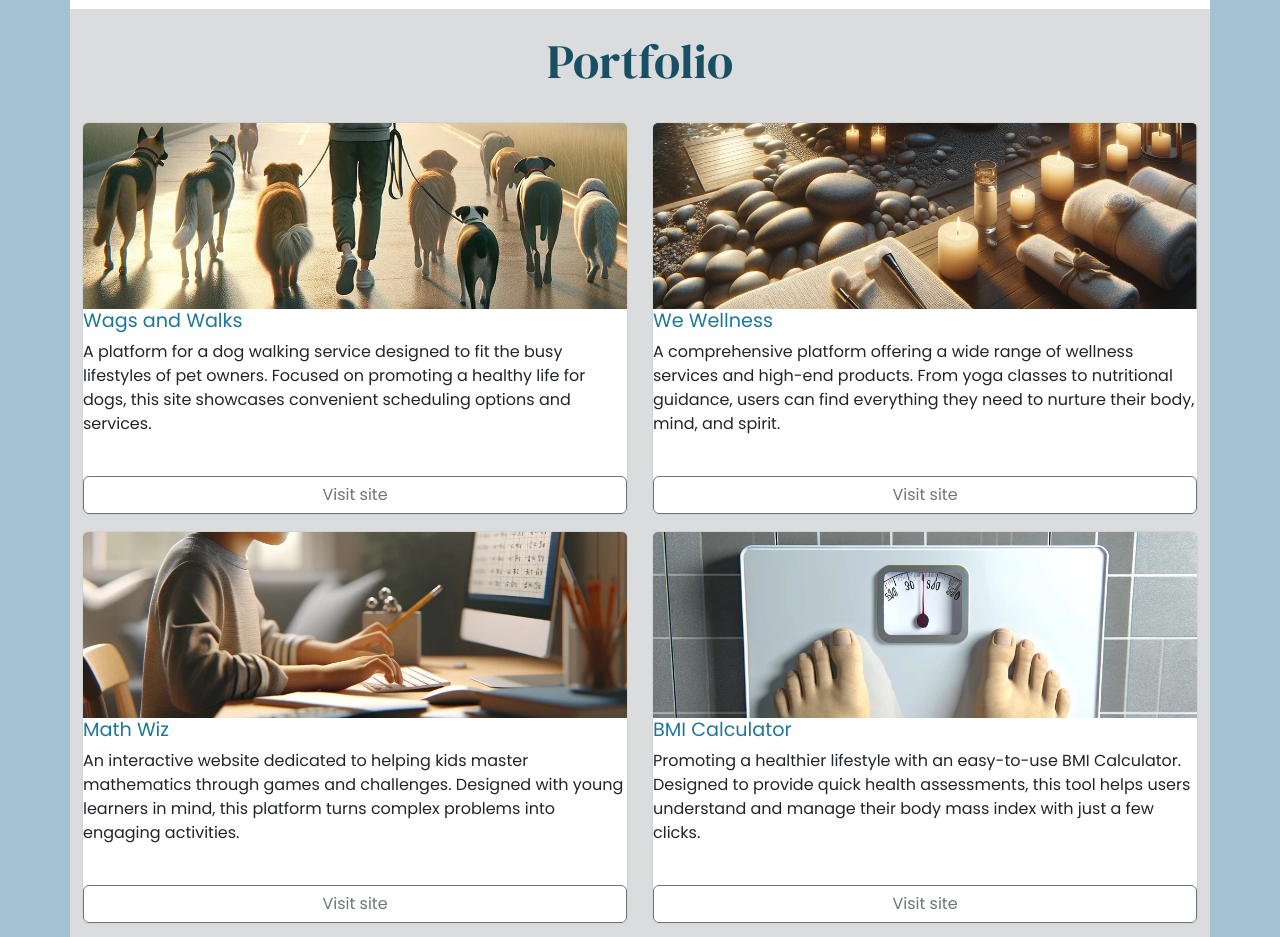
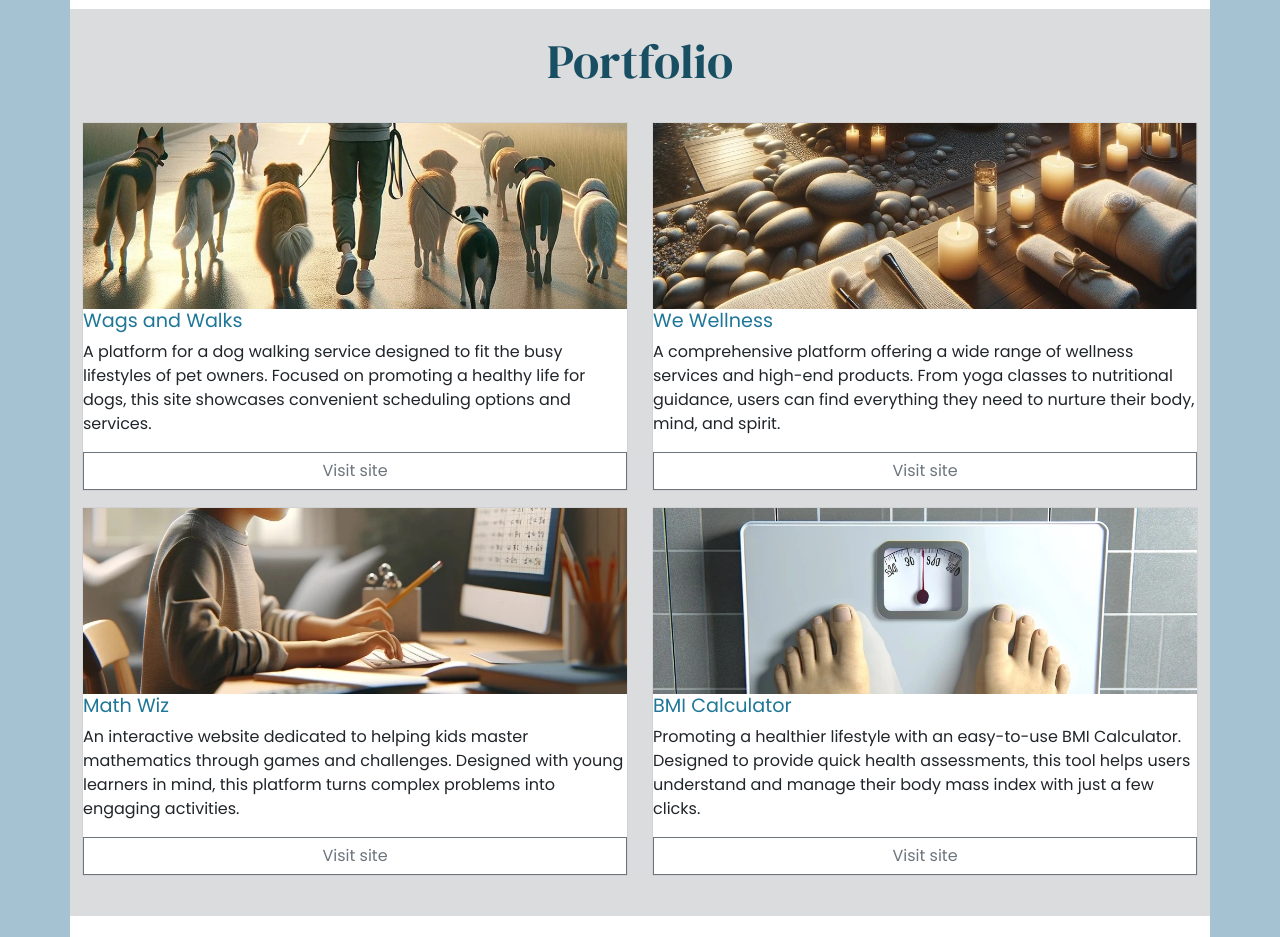
Before and after one commit to Mi-Py-1/Portfolio-for-mei-wong, a plain HTML site: page index.html in a window 1280 px wide. Shown: the part 1040-1977 px from the top of the page. Drawn offline with nearby package versions, Linux system fonts and the light colour scheme.

Commit message:
remove rounded corners

```diff
--- a/assets/css/style.css
+++ b/assets/css/style.css
@@ -18,6 +18,10 @@ h1,
 h2 {
     font-family: "DM Serif Display", serif;
     color: #184f63; /*dark blue*/
+}
+
+.sharp-corners, .sharp-corners * {
+    border-radius: 0;
 }
 
 /* About section */
@@ -63,9 +67,9 @@ h2 {
 /* Media Queries */
 
 /* Use Bootstrap breakpoint for XL screens */
-@media screen and (min-width:1200px)
-/* fixes all portfolio cars being too tall on xl screen */
-
-#portfolio .card-text {
+@media screen and (min-width:1200px) {
+/* fixes all portfolio cards being too tall on xl screen */
+    #portfolio .card-text {
     min-height: auto;
+    }
 }
--- a/index.html
+++ b/index.html
@@ -59,7 +59,7 @@
           </p>
           <!-- mb-5 gives extra margin spacing under lead text -->
           <p class="lead mb-5">Let's create something amazing together!</p>
-          <button type="button" class="btn btn-primary" data-bs-toggle="modal" data-bs-target="#exampleModal">
+          <button type="button" class="btn btn-primary sharp-corners" data-bs-toggle="modal" data-bs-target="#exampleModal" >
             Subscribe to my newsletter!
           </button>
 
@@ -113,7 +113,7 @@
         </div>
 
         <div class="col-12 col-md-6">
-          <div class="card mb-3">
+          <div class="card mb-3 sharp-corners">
             <img src="assets/images/wags-and-walks.webp" class="card-img-top"
             alt="A man walking several dogs early in the morning">
             <h3 class="card-title">Wags and Walks</h3>
@@ -123,7 +123,7 @@
         </div>
 
         <div class="col-12 col-md-6">
-          <div class="card mb-3">
+          <div class="card mb-3 sharp-corners">
             <img src="assets/images/we-wellness.webp" class="card-img-top" alt="A spa with candles towels and natural material">
             <h3 class="card-title">We Wellness</h3>
             <p class="card-text">A comprehensive platform offering a wide range of wellness services and high-end products. From yoga classes to nutritional guidance, users can find everything they need to nurture their body, mind, and spirit.</p>
@@ -132,7 +132,7 @@
         </div>
 
         <div class="col-12 col-md-6">
-          <div class="card mb-3">
+          <div class="card mb-3 sharp-corners">
             <img src="assets/images/math-wiz.webp" class="card-img-top" alt="A child practicing math at a computer">
             <h3 class="card-title">Math Wiz</h3>
             <p class="card-text">An interactive website dedicated to helping kids master mathematics through games and challenges. Designed with young learners in mind, this platform turns complex problems into engaging activities.</p>
@@ -141,7 +141,7 @@
         </div>
 
         <div class="col-12 col-md-6">
-          <div class="card mb-3">
+          <div class="card mb-3 sharp-corners">
             <img src="assets/images/bmi-calculator.webp" class="card-img-top" alt="Weighing scales seen from the first person view of the person standing on the scales">
             <h3 class="card-title">BMI Calculator</h3>
             <p class="card-text">Promoting a healthier lifestyle with an easy-to-use BMI Calculator. Designed to provide quick health assessments, this tool helps users understand and manage their body mass index with just a few clicks.</p>
@@ -163,7 +163,7 @@
       <div class="col-12 col-md-10 col-lg-8">
         <!-- Add your form here -->
 
-        <form class="row g-3">
+        <form class="row g-3 sharp-corners">
             <div class="col-md-6 lg-4">
               <label for="full-name" class="form-label">Full name</label>
               <input type="text" class="form-control" id="full-name" placeholder="Full Name">
@@ -191,7 +191,7 @@
   <!-- Modal -->
 <div class="modal fade" id="exampleModal" tabindex="-1" aria-labelledby="exampleModalLabel" aria-hidden="true">
   <div class="modal-dialog modal-lg">
-    <div class="modal-content">
+    <div class="modal-content sharp-corners">
       <div class="modal-header">
         <h1 class="modal-title fs-5" id="exampleModalLabel">Modal title</h1>
         <button type="button" class="btn-close" data-bs-dismiss="modal" aria-label="Close"></button>
```
